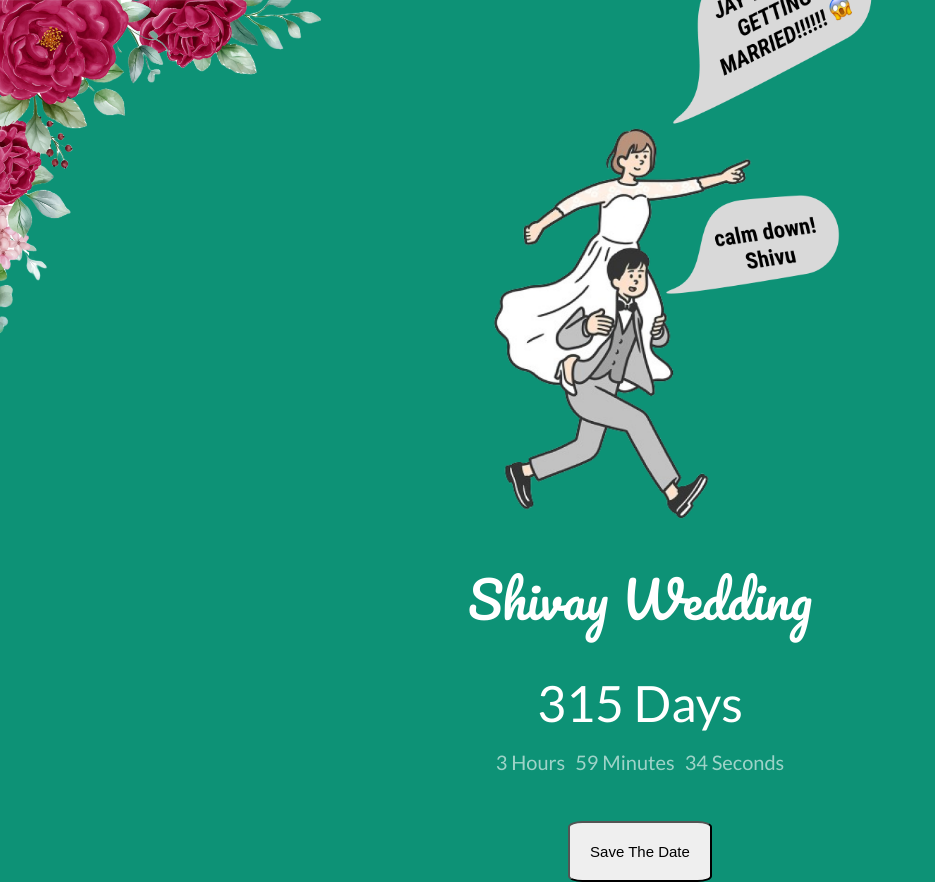
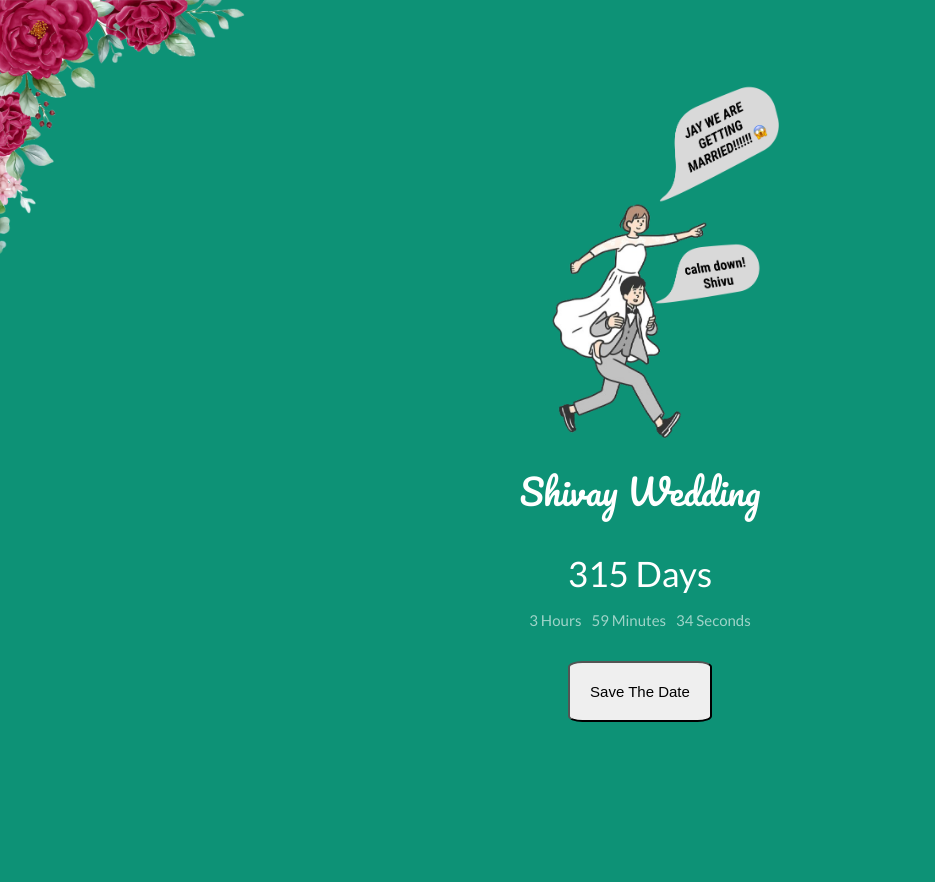
Before and after one commit to Abhi10699/Didi-Jay-Wedding, a plain HTML site: page index.html in a window 1280 px wide. Shown: the whole page, without its empty margins (0-935 px from the left). After the commit the page ends 800 px from the top, so only its background shows below. Drawn offline with nearby package versions, Linux system fonts and the light colour scheme.

Commit message:
fix: fixed dimensions

```diff
--- a/index.html
+++ b/index.html
@@ -12,9 +12,9 @@
 <body>
 
   <!-- Load the frame -->
-  <img src="./assets/border_top.png" width="329" class="top_border"/>
+  <img src="./assets/border_top.png" width="250" class="top_border"/>
   <div class="container">
-    <img src="./assets/running_away.png" width="500" class="main_img"/>
+    <img src="./assets/running_away.png" width="300" class="main_img"/>
     <p class="heading">Shivay Wedding</p>
 
     <div class="countdown">
--- a/style.css
+++ b/style.css
@@ -29,19 +29,19 @@ img.top_border {
 .container .heading {
   font-family: 'Pacifico';
   color: white;
-  font-size: 50px;
+  font-size: 35px;
 }
 
 .countdown {
   margin-top: 30px;
   display: flex;
   flex-direction: column;
-  margin-bottom: 30px;
+  margin-bottom: 15px;
 }
 
 .day {
   font-family: 'Lato';
-  font-size: 50px;
+  font-size: 35px;
   color: white;
   font-weight: 'bolder';
   text-align: center;
@@ -59,7 +59,7 @@ img.top_border {
   color: white;
   font-family: 'Lato';
   font-weight: lighter;
-  font-size: 20px;
+  font-size: 15px;
   opacity: 0.6;
 }
 
```
